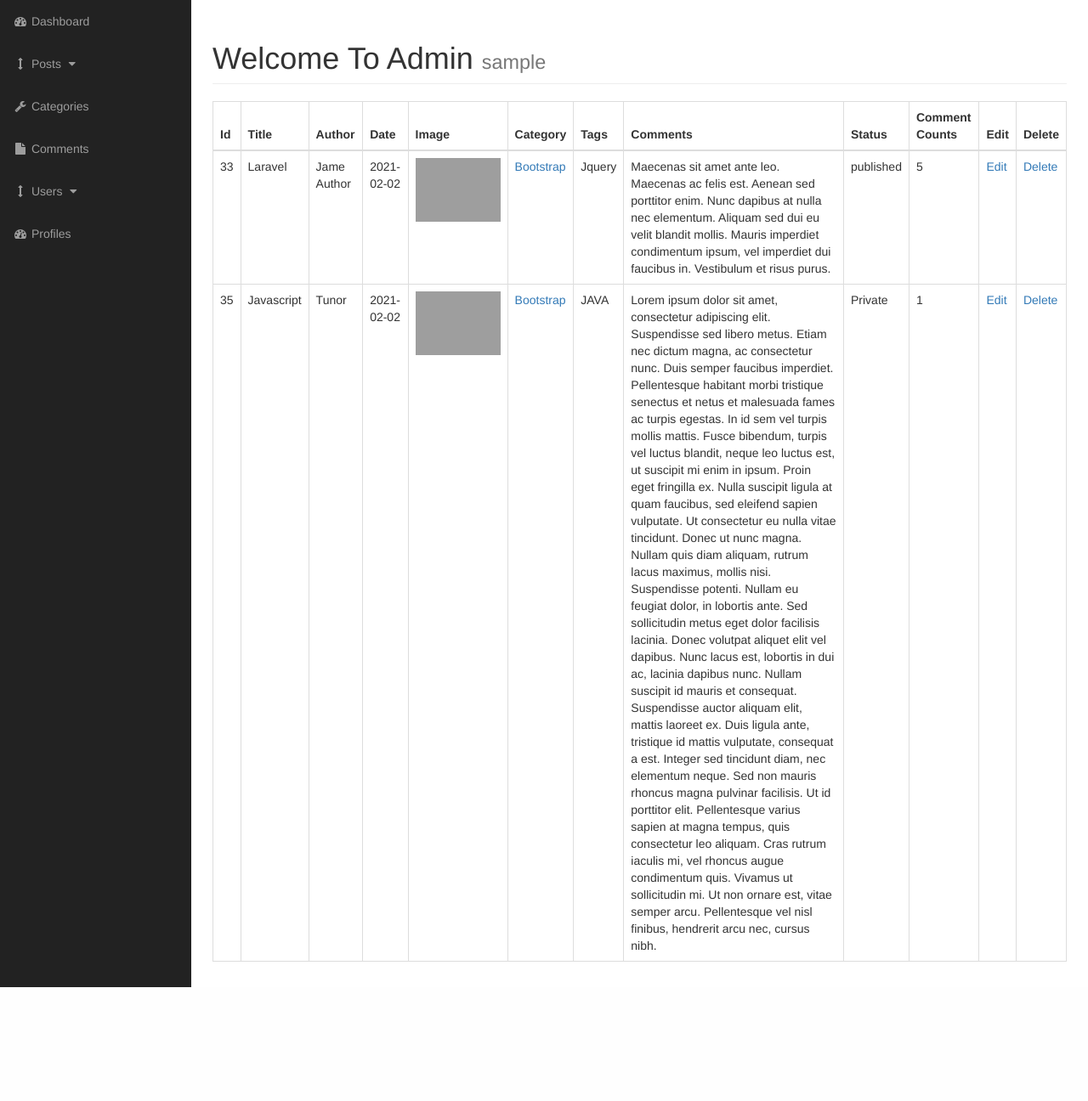
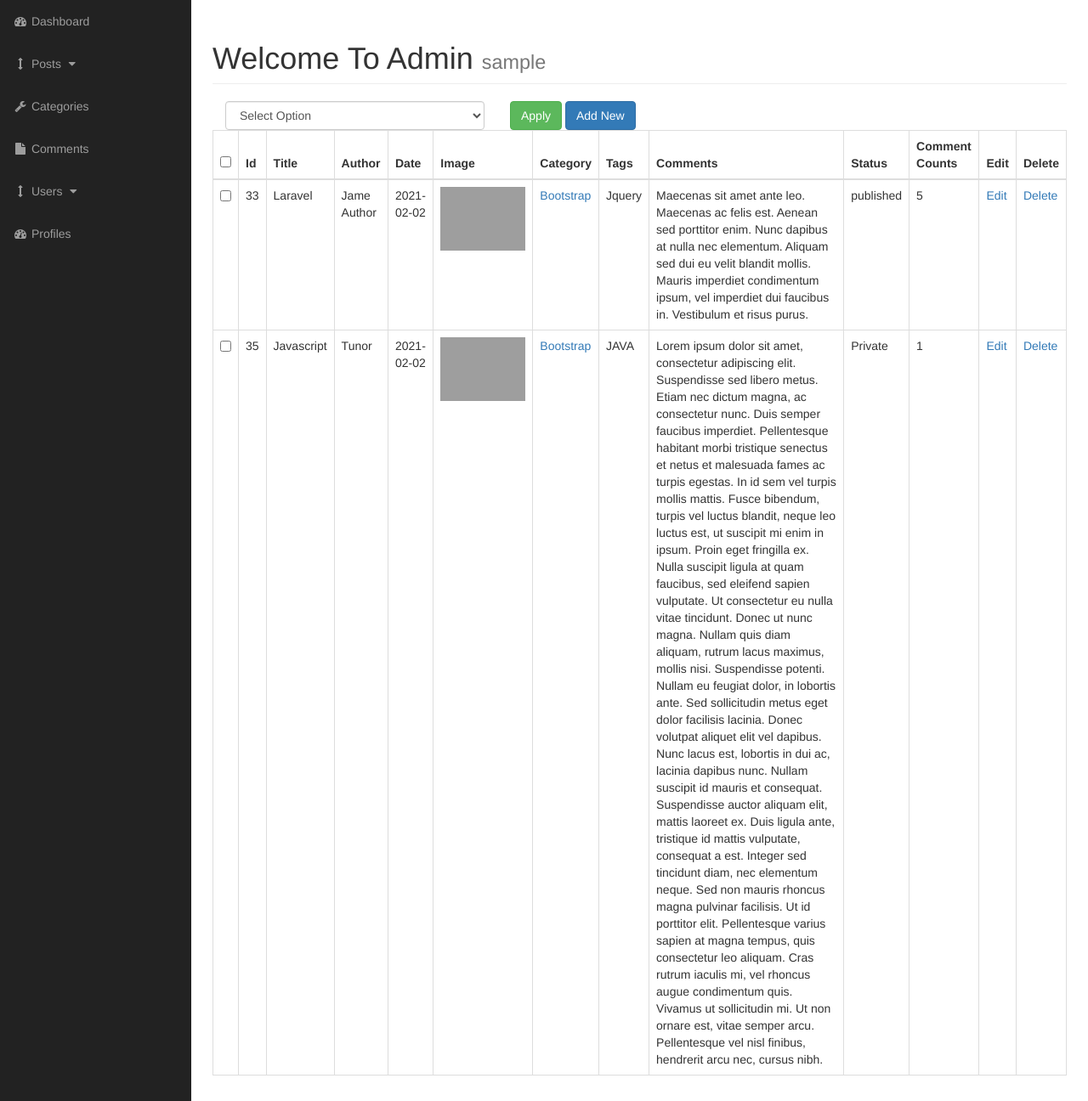
Before and after one commit to Huzaifah987/CMS_dup, a PHP site: page /admin/posts.php in a window 1280 px wide. Shown: the part 51-1347 px from the top of the page at 85% size. Before the commit the page ends 1213 px from the top, so only its background shows below. Run offline with PHP 8.4, Linux system fonts and the light colour scheme; the visitor is signed in with stand-in values (Sample User, id 1); data comes from the database, SQL or seed files in the repository; data that the repository does not hold is empty; some libraries are stand-ins or nearby versions; grey boxes are pictures that could not be loaded.

Commit message:
Commit Update

```diff
--- a/admin/includes/edit_posts.php
+++ b/admin/includes/edit_posts.php
@@ -47,6 +47,7 @@
     $query_update = mysqli_query($link, $query);
 
     confirmQuery($query_update);
+
     if ($query_update == false) {
       die("Query Failed". mysqli_error($link));
     }
--- a/admin/includes/view_all_posts.php
+++ b/admin/includes/view_all_posts.php
@@ -1,6 +1,31 @@
-<table class="table table-bordered table-hover">
+<?php if (isset($_POST['checkBoxArray'])){
+  foreach ($_POST['checkBoxArray'] as $checkBoxValue) {
+
+  }
+}
+  ?>
+
+
+
+<form class="" action="" method="post">
+
+  <div id="bulkOptionContainer" class="col-xs-4">
+    <select class="form-control" name="">
+      <option value="">Select Option</option>
+      <option value="">Published</option>
+      <option value="">Draft</option>
+    </select>
+  </div>
+
+  <div class="col-xs-4">
+    <input class="btn btn-success" type="submit" name="submit" value="Apply">
+    <a class="btn btn-primary" href="add_posts.php">Add New</a>
+  </div>
+
+  <table class="table table-bordered table-hover">
   <thead>
     <tr>
+      <th><input id="selectAllBoxes" type="checkbox" name="" value=""></th>
       <th>Id</th>
       <th>Title</th>
       <th>Author</th>
@@ -33,6 +58,11 @@
           $post_comment_count = $row['post_comment_count'];
 
           echo "<tr>";
+          ?>
+
+          <th><input class="checkBoxes" type="checkbox" name="checkBoxArray[]" value="<?php echo $post_id; ?>"></th>
+
+          <?php
           echo "<td>$post_id</td>";
           echo "<td>$post_title</td>";
           echo "<td>$post_author</td>";
@@ -65,6 +95,7 @@
        ?>
   </tbody>
 </table>
+</form>
 
 <?php
   if (isset($_GET['delete'])) {
```
Also changed, not shown: admin/index.php (+7 -3 lines), includes/navigation.php (+9 -0 lines).
